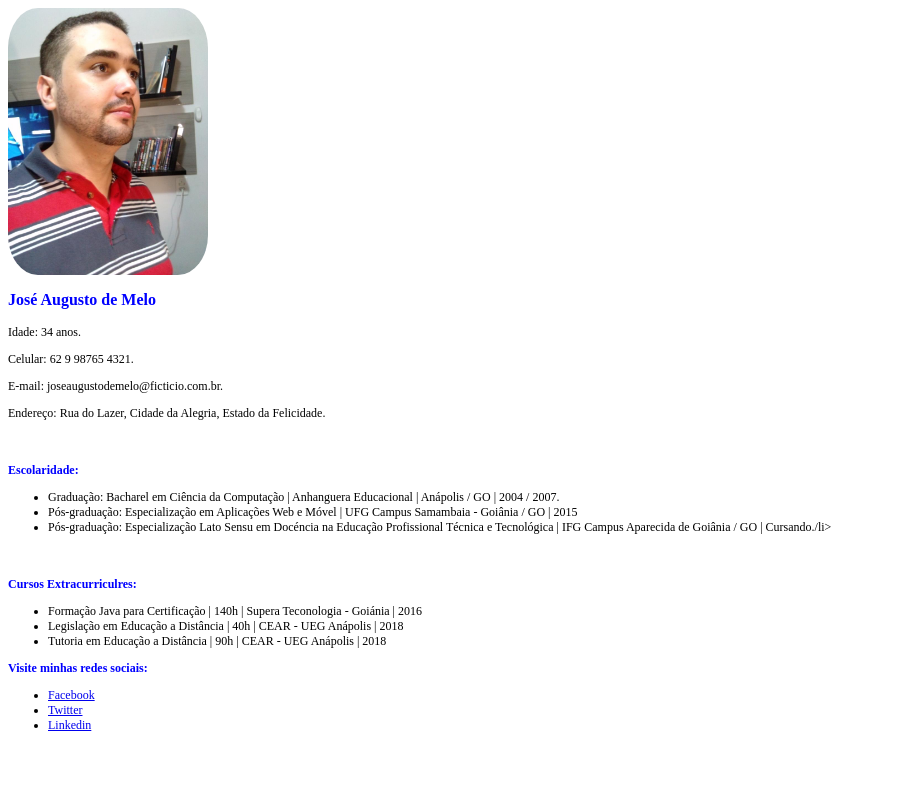
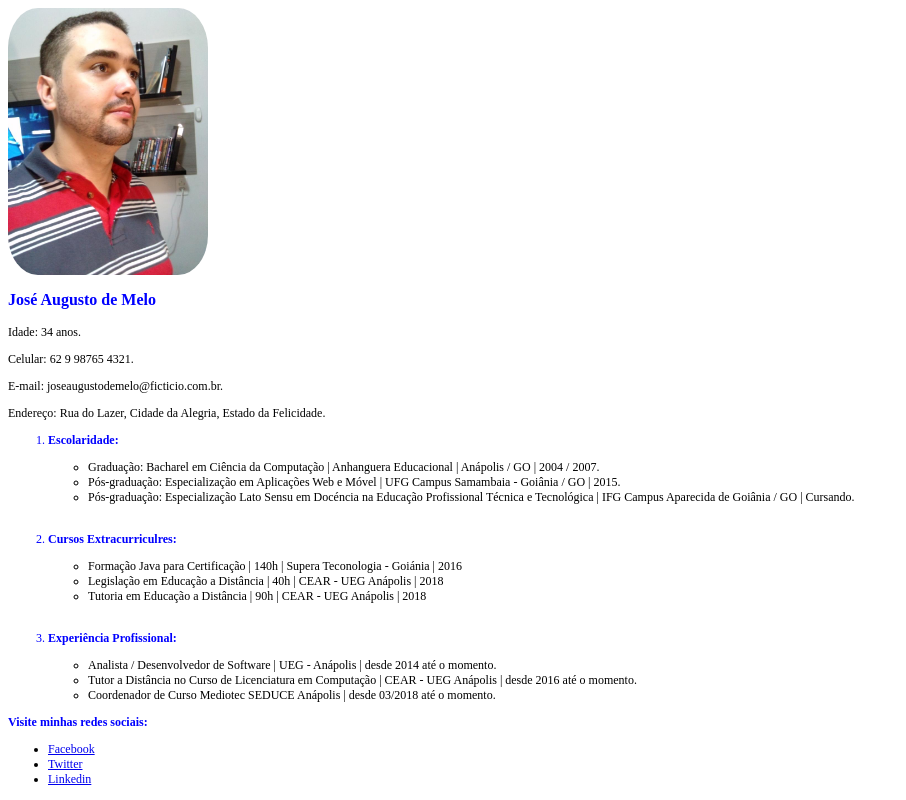
Before and after one commit to joseaugustodemelo/personalPageIFG, a plain HTML site: page index.html in a window 1280 px wide. Shown: the whole page, without its empty margins (0-906 px from the left). Drawn offline with Linux system fonts and the light colour scheme.

Commit message:
Projeto finalizado e postado no ambiente.

```diff
--- a/css/style.css
+++ b/css/style.css
@@ -25,6 +25,13 @@ p.subtitulo {
     color: blue;
 }
 
+ol.item-ordenado {
+    text-align: left;
+    font-family: 'Times New Roman', Times, serif;
+    font-size: 12;
+    color: blue;
+}
+
 ul.itens {
     text-align: left;
     font-family: 'Times New Roman', Times, serif;
--- a/index.html
+++ b/index.html
@@ -18,25 +18,48 @@
     <p class="info-pessoais">Celular: 62 9 98765 4321.</p>
     <p class="info-pessoais">E-mail: joseaugustodemelo@ficticio.com.br.</p>
     <p class="info-pessoais">Endere&ccedil;o: Rua do Lazer, Cidade da Alegria, Estado da Felicidade.</p>
-    <br />
+
+    <ol class="item-ordenado">
+        <li>
             <p class="subtitulo">Escolaridade:</p>
+        </li>
         <ul class="itens">
-        <li>Gradua&ccedil;&atilde;o: Bacharel em Ci&ecirc;ncia da Computa&ccedil;&atilde;o | Anhanguera Educacional |
+            <li>Gradua&ccedil;&atilde;o: Bacharel em Ci&ecirc;ncia da Computa&ccedil;&atilde;o | Anhanguera Educacional
+                |
                 An&aacute;polis / GO | 2004 / 2007.</li>
             <li>P&oacute;s-gradua&ccedil;&atilde;o: Especializa&ccedil;&atilde;o em Aplica&ccedil;&otilde;es Web e
-            M&oacute;vel | UFG Campus Samambaia - Goi&acirc;nia / GO | 2015</li>
+                M&oacute;vel | UFG Campus Samambaia - Goi&acirc;nia / GO | 2015.</li>
             <li>P&oacute;s-gradua&ccedil;&atilde;o: Especializa&ccedil;&atilde;o Lato Sensu em Doc&eacute;ncia na
                 Educa&ccedil;&atilde;o Profissional T&eacute;cnica e Tecnol&oacute;gica | IFG Campus Aparecida de
-            Goi&acirc;nia / GO | Cursando./li>
+                Goi&acirc;nia / GO | Cursando.</li>
         </ul>
+
         <br />
+
+        <li>
             <p class="subtitulo">Cursos Extracurriculres:</p>
+        </li>
         <ul class="itens">
-        <li>Forma&ccedil;&atilde;o Java para Certifica&ccedil;&atilde;o | 140h | Supera Teconologia - Goi&aacute;nia |
+            <li>Forma&ccedil;&atilde;o Java para Certifica&ccedil;&atilde;o | 140h | Supera Teconologia -
+                Goi&aacute;nia |
                 2016</li>
-        <li>Legislação em Educação a Distância | 40h | CEAR - UEG An&aacute;polis | 2018</li>
-        <li>Tutoria em Educação a Distância | 90h | CEAR - UEG An&aacute;polis | 2018</li>
+            <li>Legisla&ccedil;&atilde;o em Educa&ccedil;&atilde;o a Dist&acirc;ncia | 40h | CEAR - UEG An&aacute;polis
+                | 2018</li>
+            <li>Tutoria em Educa&ccedil;&atilde;o a Dist&acirc;ncia | 90h | CEAR - UEG An&aacute;polis | 2018</li>
         </ul>
+
+        <br />
+
+        <li>
+            <p class="subtitulo">Experi&ecirc;ncia Profissional:</p>
+        </li>
+        <ul class="itens">
+            <li>Analista / Desenvolvedor de Software | UEG - An&aacute;polis | desde 2014 at&eacute; o momento.</li>
+            <li>Tutor a Dist&acirc;ncia no Curso de Licenciatura em Computa&ccedil;&atilde;o | CEAR - UEG
+                An&aacute;polis | desde 2016 at&eacute; o momento.</li>
+            <li>Coordenador de Curso Mediotec SEDUCE An&aacute;polis | desde 03/2018 at&eacute; o momento.</li>
+        </ul>
+    </ol>
 
     <p class="subtitulo">Visite minhas redes sociais:</p>
     <ul class="itens">
@@ -45,4 +68,5 @@
         <li><a target="_blank" href="https://www.linkedin.com/in/joseaugustodemelo/">Linkedin</a> </li>
     </ul>
 </body>
+
 </html>
```
Also changed, not shown: imagens/exemplo1.png (deleted), imagens/exemplo2.png (deleted), imagens/img_avatar.png (deleted), 1 other file. Lines whose indentation alone changed are shown as unchanged.
